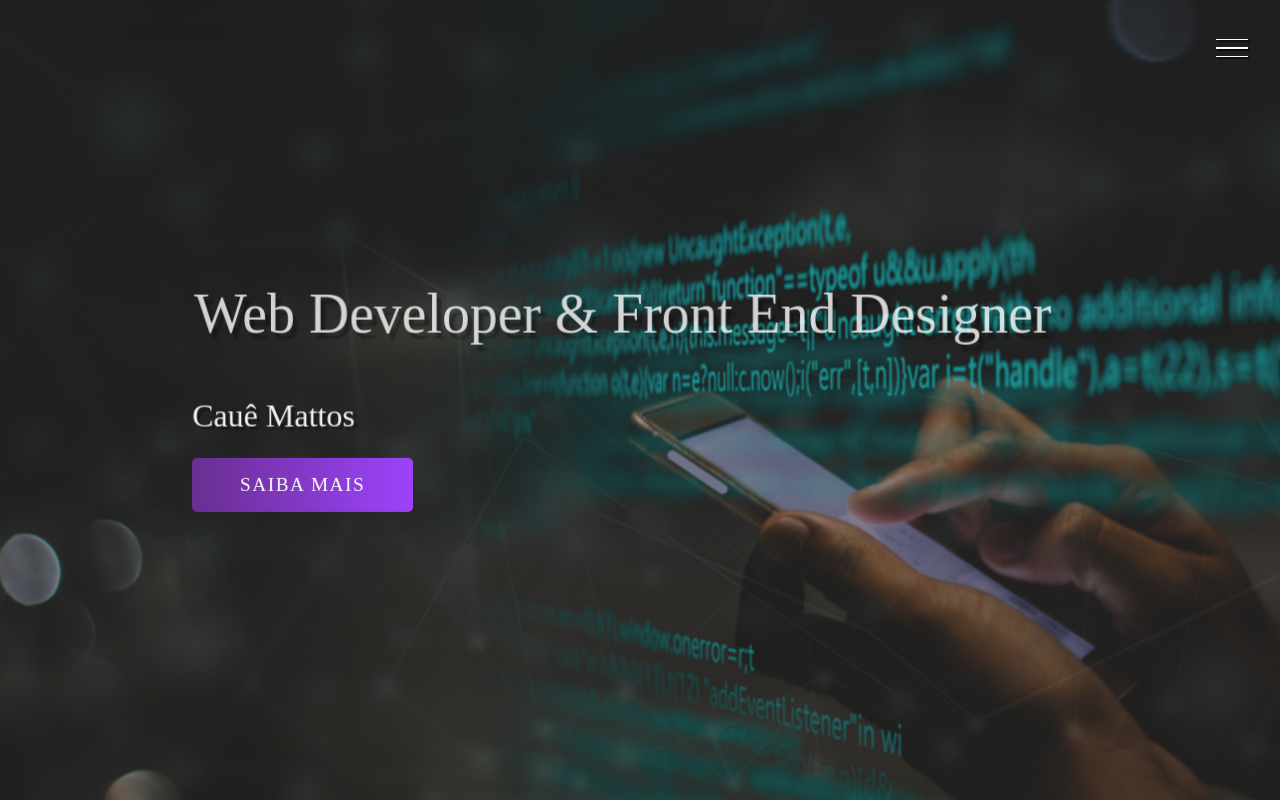
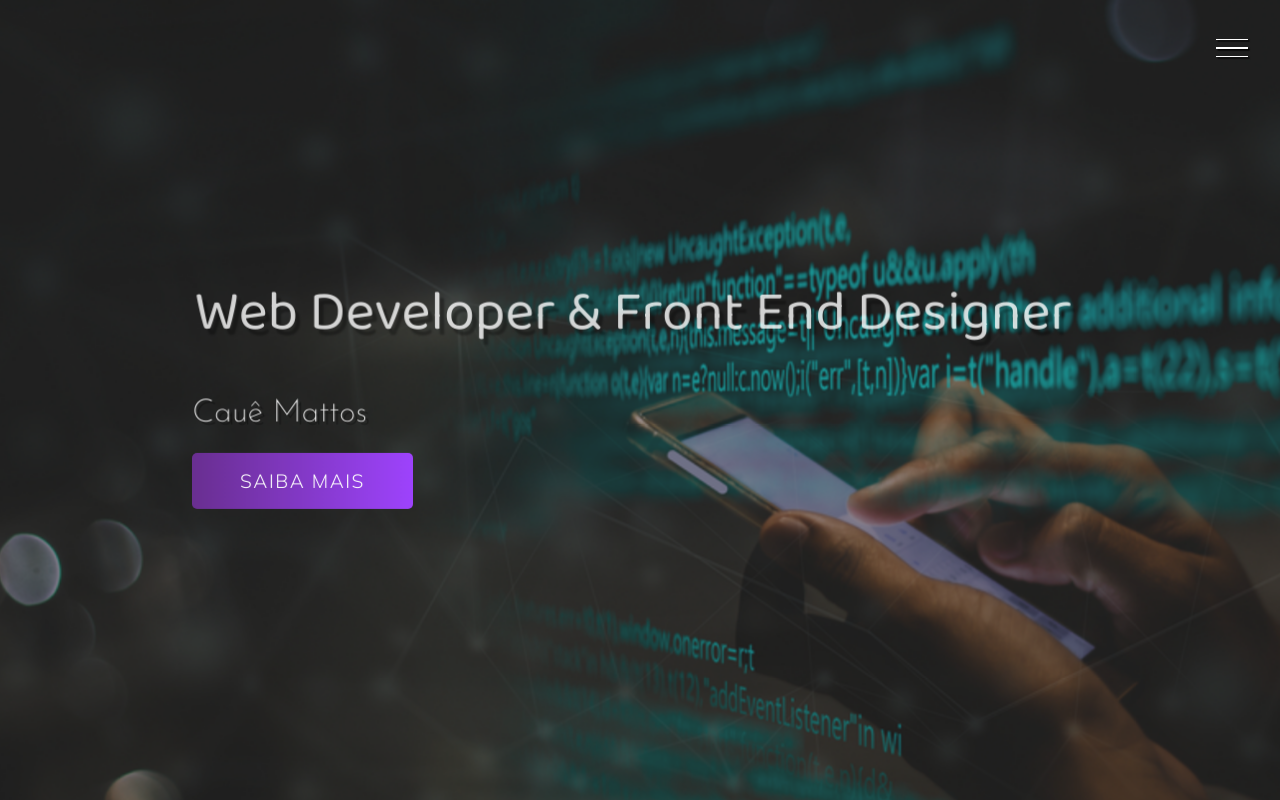
Before and after one commit to SrMattosCaue/Portfolio, a plain HTML site: page index.html in a window 1280 px wide. Drawn offline with Linux system fonts and the light colour scheme.

Commit message:
Update style.css

```diff
--- a/style.css
+++ b/style.css
@@ -1,6 +1,6 @@
-@import url('https://fonts.googleapis.com/css2? family = Baloo + Da + 2: wght @ 400; 600 & family = Dosis: wght @ 300; 400; 500 & family = Mulish: ital, peso @ 0,200; 0,300; 1,200 & display = swap ');
+@import url('https://fonts.googleapis.com/css2?family=Baloo+2:wght@400;500;600;700&family=Josefin+Sans:ital,wght@0,200;1,100;1,200&family=Mulish:ital,wght@0,200;0,300;1,200&display=swap');
 
-@import url('https://cdnjs.cloudflare.com/ajax/libs/font-awesome/5.15.4/css/all.min.css');
+@import url( "https://cdnjs.cloudflare.com/ajax/libs/font-awesome/5.12.0-2/css/all.min.css" );
 
 *{
     margin: 0;
@@ -10,8 +10,8 @@
 }
 
 :root{
-    --font-primary: "Baloo+Da+2", serif;
-    --font-secundary: "Dosis", serif;
+    --font-primary: "Baloo 2", serif;
+    --font-secundary: "Josefin Sans", serif;
     --font-action: "Mulish", serif;
 }
 
@@ -143,13 +143,13 @@ header{
 }
 
 .banner button{
-    font-family: var(--font-action);
+    font-family:var(--font-action);
     color: #fff;
     font-size: 1.2rem;
     text-transform: uppercase;
     letter-spacing: .1rem;
     background-color: #6a3093;
-    background: #9D50BB;
+    background: #a044ff;
     background: -webkit-linear-gradient(to right, #a044ff, #6a3093);
     background: linear-gradient(to left, #a044ff, #6a3093);
     padding: 1rem 3rem;
@@ -201,7 +201,7 @@ header{
     font-family: var(--font-action);
     font-size: 2rem;
     color:#555 ;
-    transition; color 1s;
+    transition: color 1s;
 }
 
 .menu-link:hover{
@@ -218,7 +218,7 @@ header{
 
 .social-media i{
     background-color: #6a3093;
-    color: rgba(255,255,255,1);
+    color: rgba(255, 255, 255, 1);
     height: 2.5rem;
     width: 2.5rem;
     font-size: 1.5rem;
```
